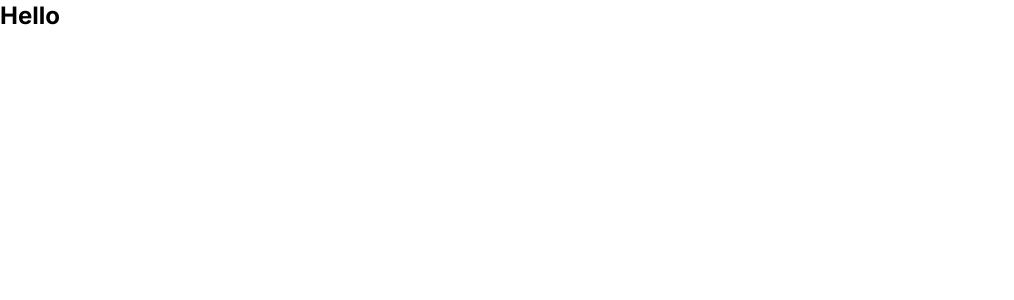
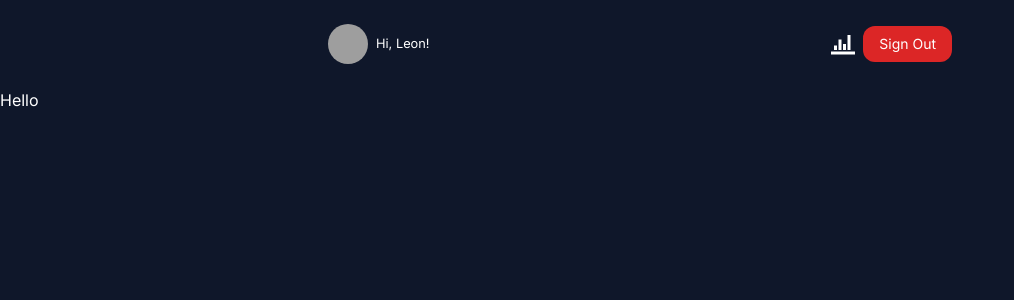
Before and after one commit to driffe/Army, a Next.js app in the folder money-tracker/: page / in a window 1280 px wide. Shown: the top 300 px of the page, without its empty margins (0-1014 px from the left). Built offline with nearby package versions, Linux system fonts and the light colour scheme; grey boxes are pictures that could not be loaded.

Commit message:
add header and nav

```diff
--- a/money-tracker/app/globals.css
+++ b/money-tracker/app/globals.css
@@ -1,3 +1,22 @@
 @tailwind base;
 @tailwind components;
 @tailwind utilities;
+
+@layer base{
+    body{
+        @apply bg-slate-900 text-white;
+
+    }
+    button{
+        @apply transition-all duration-100 hover:scale-110 ;
+    }
+}
+
+@layer utilities{
+    .btn{
+        @apply px-4 py-2 text-sm capitalize rounded-xl;
+    }
+    .btn-danger{
+        @apply text-white bg-red-600 border-red-600;
+    }
+}
--- a/money-tracker/app/layout.js
+++ b/money-tracker/app/layout.js
@@ -1,5 +1,6 @@
 import { Inter } from 'next/font/google'
 import './globals.css'
+import Nav from '@/components/Navigation'
 
 const inter = Inter({ subsets: ['latin'] })
 
@@ -11,7 +12,10 @@ export const metadata = {
 export default function RootLayout({ children }) {
   return (
     <html lang="en">
-      <body className={inter.className}>{children}</body>
+      <body className={inter.className}>
+        <Nav/>
+        {children}
+      </body>
     </html>
   )
 }
--- a/money-tracker/app/page.js
+++ b/money-tracker/app/page.js
@@ -1,6 +1,4 @@
-import Image from 'next/image'
 
 export default function Home() {
-  return <h1 className='text-2xl font-bold'>Hello</h1>
-
+  return <p>Hello</p>;
 }
--- /dev/null
+++ b/money-tracker/components/Navigation.js
@@ -0,0 +1,33 @@
+import {ImStatsBars} from 'react-icons/im'
+
+function Nav(){
+    return (
+        <header className='container max-w-2xl px-6 py-6 mx-auto'>
+          <div className='flex items-center justify-between'>
+            {/* User Info */}
+            <div className='flex items-center gap-2'>
+              {/* img */}
+              <div className='h-[40px] w-[40px] rounded-full overflow-hidden'>
+                <img
+                  className='object-cover w-full h-full'
+                  src="/profile.jpg"
+                  alt="Profile Img"
+                />
+              </div>
+
+              {/* name */}
+              <small>Hi, Leon!</small>
+            </div>
+
+            {/* Right side fo nav */}
+            <nav className='flex items-center gap-2'>
+              <div><ImStatsBars className='text-2xl text-white' /></div>
+              <div><button className='btn btn-danger'>Sign out</button></div>
+            </nav>
+          </div>
+
+        </header>
+      )
+}
+
+export default Nav
--- a/money-tracker/package.json
+++ b/money-tracker/package.json
@@ -11,7 +11,8 @@
   "dependencies": {
     "next": "14.0.1",
     "react": "^18",
-    "react-dom": "^18"
+    "react-dom": "^18",
+    "react-icons": "^4.11.0"
   },
   "devDependencies": {
     "autoprefixer": "^10.4.16",
```
Also changed, not shown: 2 other files (tests, documents, lock files or other folders).
